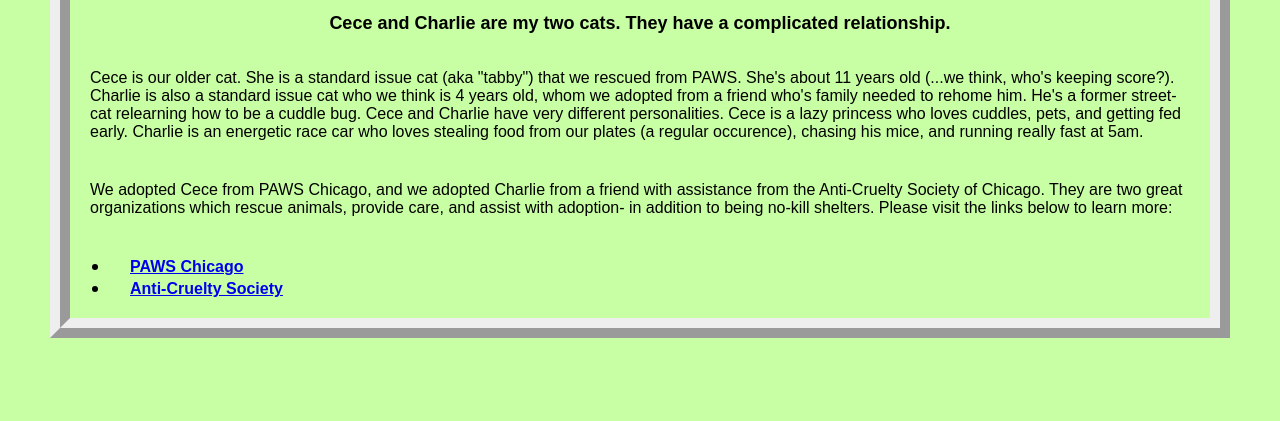
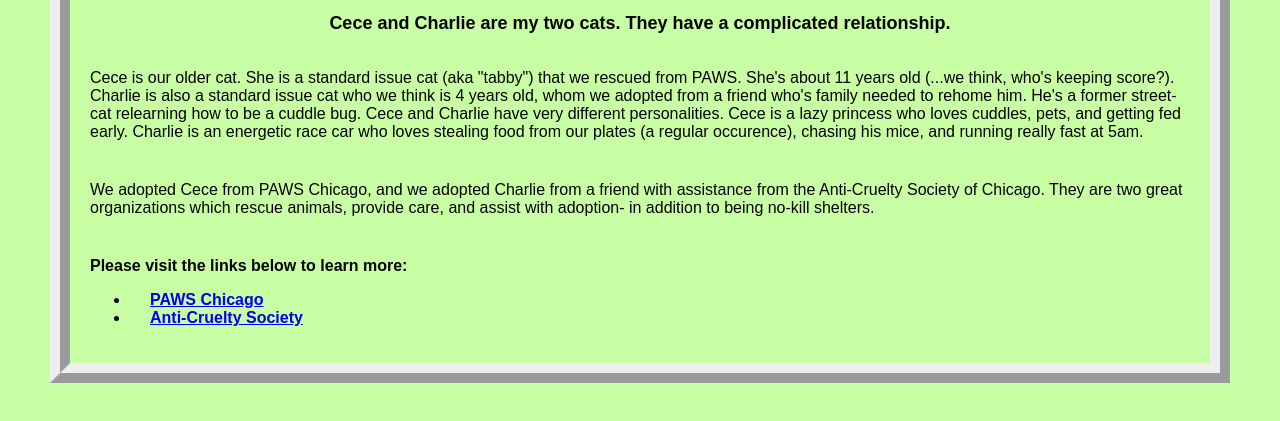
Before and after one commit to jmacapagal90/james-mac-prework-project, a plain HTML site: page index.html in a window 1280 px wide. Shown: the part 373-794 px from the top of the page. Drawn offline with Linux system fonts and the light colour scheme.

Commit message:
Finished website 0.0

```diff
--- a/script.js
+++ b/script.js
@@ -92,7 +92,8 @@ p2.id = "p2";
 p2.className = "body-content";
 p2.textContent =
 
-"We adopted Cece from PAWS Chicago, and we adopted Charlie from a friend with assistance from the Anti-Cruelty Society of Chicago.  They are two great organizations which rescue animals, provide care, and assist with adoption- in addition to being no-kill shelters. Please visit the links below to learn more:"
+"We adopted Cece from PAWS Chicago, and we adopted Charlie from a friend with assistance from the Anti-Cruelty Society of Chicago.  They are two great organizations which rescue animals, provide care, and assist with adoption- in addition to being no-kill shelters. "
+h3.textContent += "Please visit the links below to learn more:"
 
 //append p2 to divC
 divC.append(p2);
--- a/style.css
+++ b/style.css
@@ -15,6 +15,14 @@ h1 {
 h2 {
   font-size: large;
   text-align: center;
+  font-family: Arial, Helvetica, sans-serif;
+}
+
+h3 {
+  font-size: medium;
+  text-align: left;
+  padding: 20px;
+  margin: auto;
   font-family: Arial, Helvetica, sans-serif;
 }
 
```
